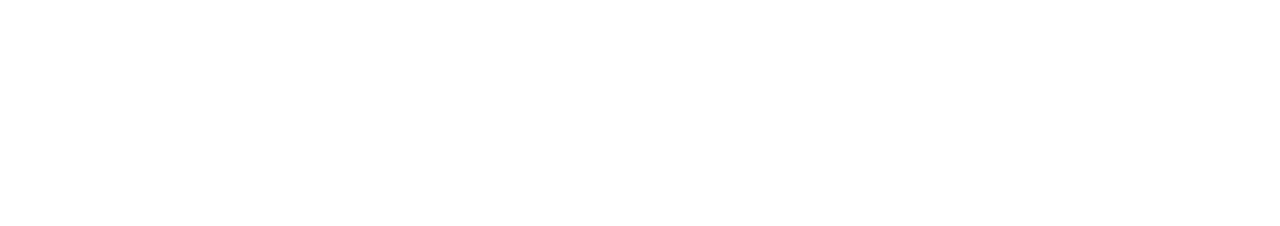
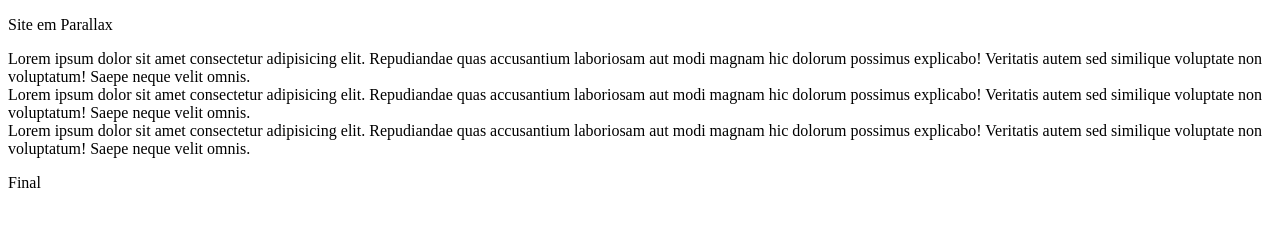
Before and after one commit to jereRP09/Site_simples_em_Parallax, a plain HTML site: page index.html in a window 1280 px wide. Drawn offline with Linux system fonts and the light colour scheme.

Commit message:
Fiz alterações no HTML e adicionei as fotos que serão usadas no site, em uma pasta específica.

```diff
--- a/index.html
+++ b/index.html
@@ -5,6 +5,26 @@
     <title>Site Simples em Parallax</title>
 </head>
 <body>
-
+    <div id="interface">
+        <main id="primeira_seçao" class="secao_principal">
+            <p>Site em Parallax</p>
+        </main>
+        <section id="section-one" class="secao_secundaria">
+            Lorem ipsum dolor sit amet consectetur adipisicing elit. Repudiandae quas accusantium laboriosam aut modi magnam hic dolorum possimus explicabo! Veritatis autem sed similique voluptate non voluptatum! Saepe neque velit omnis.
+        </section>
+        <section id="imagem2" class="secao_secundaria">
+        </section>
+        <section id="section-two" class="secao_secundaria">
+            Lorem ipsum dolor sit amet consectetur adipisicing elit. Repudiandae quas accusantium laboriosam aut modi magnam hic dolorum possimus explicabo! Veritatis autem sed similique voluptate non voluptatum! Saepe neque velit omnis.
+        </section>
+        <section id="imagem3" class="secao_secundaria">
+        </section>
+        <section id="section-three" class="secao_secundaria">
+            Lorem ipsum dolor sit amet consectetur adipisicing elit. Repudiandae quas accusantium laboriosam aut modi magnam hic dolorum possimus explicabo! Veritatis autem sed similique voluptate non voluptatum! Saepe neque velit omnis.
+        </section>
+        <footer id="ultima_seçao" class="secao_principal">
+            <p>Final</p>
+        </footer>
+    </div>
 </body>
 </html>
```
Also changed, not shown: Imagens/Imagem3.webp (added), Imagens/imagem1.webp (added), Imagens/imagem2.webp (added).
